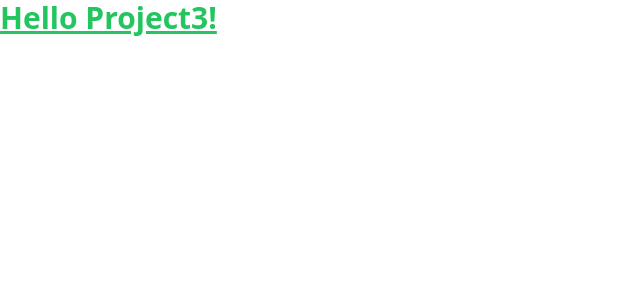
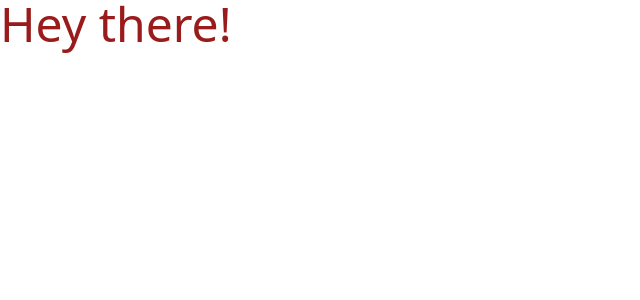
Before and after one commit to brianalegre/No-Free-Toes, a React (Create React App) app in the folder client/: page / in a window 1280 px wide. Shown: the top 300 px of the page, without its empty margins (0-640 px from the left). Built offline with nearby package versions, Linux system fonts and the light colour scheme; the HTML template or start-up script is replaced by a standard one.

Commit message:
Set-up the client folder.. verified functionality

```diff
--- a/client/package.json
+++ b/client/package.json
@@ -3,11 +3,13 @@
   "version": "0.1.0",
   "private": true,
   "dependencies": {
+    "@apollo/client": "^3.6.9",
     "@testing-library/jest-dom": "^5.16.5",
     "@testing-library/react": "^13.3.0",
     "@testing-library/user-event": "^13.5.0",
     "react": "^18.2.0",
     "react-dom": "^18.2.0",
+    "react-router-dom": "^6.3.0",
     "react-scripts": "5.0.1",
     "web-vitals": "^2.1.4"
   },
--- a/client/src/App.js
+++ b/client/src/App.js
@@ -1,51 +1,22 @@
+import React from "react";
+import { ApolloClient, InMemoryCache, ApolloProvider } from "@apollo/client";
+import { BrowserRouter as Router, Routes, Route } from "react-router-dom";
+import "./index.css";
+import Home from "./components/Home";
 
+const client = new ApolloClient({
+  uri: "/graphql",
+  cache: new InMemoryCache(),
+});
 
-function App() {
-  return (
-    <h1 className="text-3xl font-bold underline text-green-500">
-      Hello Project3!
-    </h1>
-  )
-}
-
-
+const App = () => (
+  <ApolloProvider client={client}>
+    <Router>
+      <Routes>
+        <Route path="/" element={<Home />} />
+      </Routes>
+    </Router>
+  </ApolloProvider>
+);
 
 export default App;
-
-
-// USE FOR LATER
-//
-
-// import React from 'react';
-// import { ApolloClient, InMemoryCache, ApolloProvider } from '@apollo/client';
-// import { BrowserRouter as Router, Routes, Route } from 'react-router-dom';
-// import Home from './pages/Home';
-// import SingleThought from './pages/SingleThought';
-// import Header from './components/Header';
-// import Footer from './components/Footer';
-// const client = new ApolloClient({
-//   uri: '/graphql',
-//   cache: new InMemoryCache(),
-// });
-// function App() {
-//   return (
-//     <ApolloProvider client={client}>
-//       <Router>
-//         <div className="flex-column justify-flex-start min-100-vh">
-//           <Header />
-//           <div className="container">
-//             <Routes>
-//               <Route
-//                 path="/"
-//                 element={<Home />}
-//               />
-//               </Routes >
-//               </div >
-//   <Footer />
-//             </div >
-//           </Router >
-//         </ApolloProvider >
-//       );
-//     }
-// export default App;
-//
--- /dev/null
+++ b/client/src/components/Home.js
@@ -0,0 +1,7 @@
+import React from 'react'
+
+export default function Home() {
+  return (
+    <span className="text-5xl text-red-800">Hey there!</span>
+  )
+}
--- a/package.json
+++ b/package.json
@@ -18,5 +18,8 @@
     "install": "cd server && npm i && cd ../client && npm i",
     "seed": "cd server && npm run seed",
     "build": "cd client && npm run build"
+  },
+  "dependencies": {
+    "react-router-dom": "^6.3.0"
   }
 }
```
Also changed, not shown: client/src/components/Footer.js (added), client/src/components/Login.js (added), client/src/components/Navbar.js (added), client/src/components/SignUp.js (added), 2 other files (tests, documents, lock files or other folders).
